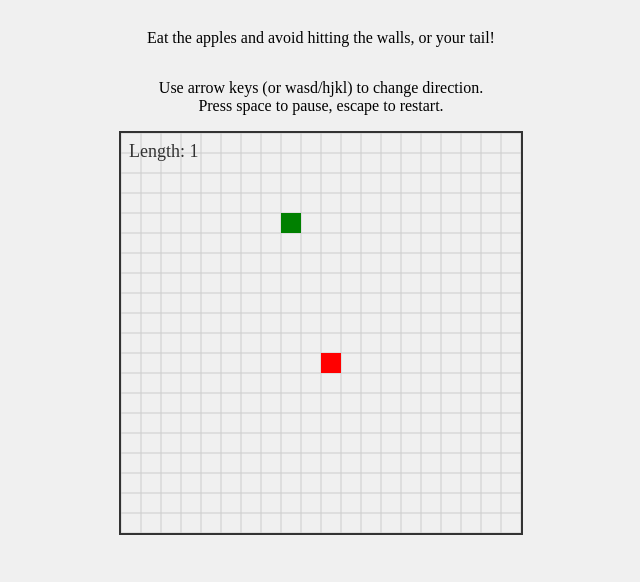
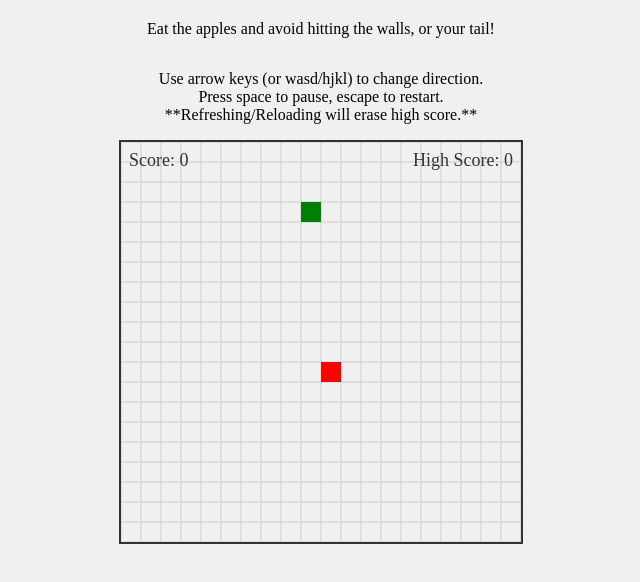
Before and after one commit to AlexLea444/snake_game, a plain HTML site: page index.html in a window 1280 px wide. Shown: the part 164-746 px from the top of the page, without its empty margins (319-959 px from the left). Drawn offline with Linux system fonts and the light colour scheme.

Commit message:
high score added

```diff
--- a/index.html
+++ b/index.html
@@ -11,12 +11,14 @@
   <p>Eat the apples and avoid hitting the walls, or your tail!</p>
   <p style="text-align:center;">
     Use arrow keys (or wasd/hjkl) to change direction.<br>
-    Press space to pause, escape to restart.
+    Press space to pause, escape to restart.<br>
+    **Refreshing/Reloading will erase high score.**
   </p>
   <div id="gameCanvasContainer">
     <canvas id="gameCanvas" width="400" height="400"></canvas>
     <div id="overlay">PAUSED</div> <!-- Overlay with "PAUSED" text -->
     <div id="score">Score: 0</div>
+    <div id="highscore">High Score: 0</div>
   </div>
   <script src="script.js"></script>
 </body>
--- a/script.js
+++ b/script.js
@@ -5,6 +5,8 @@ const overlay = document.getElementById('overlay');
 const gridSize = 20; // Size of each grid cell
 const numRows = canvas.height / gridSize;
 const numCols = canvas.width / gridSize;
+
+let highscore = 0;
 
 class SnakeBody {
   constructor(x, y) {
@@ -25,8 +27,8 @@ class SnakeBody {
 
 class Player {
   constructor() {
-    this.body = new SnakeBody(Math.floor(Math.random() * numCols / 2),
-                                 Math.floor(Math.random() * numRows / 2));
+    this.body = new SnakeBody(Math.floor((Math.random() + 1) * numCols / 8) ,
+                                 Math.floor((Math.random() + 1) * numRows / 8));
     this.dx = 1;
     this.dy = 0;
   }
@@ -175,7 +177,8 @@ function draw() {
     drawSquare(segment);
   }
 
-  document.getElementById('score').textContent = `Length: ${trail.length()+1}`;
+  document.getElementById('score').textContent = `Score: ${trail.length()}`;
+  document.getElementById('highscore').textContent = `High Score: ${highscore}`;
 }
 
 function movePlayer() {
@@ -214,6 +217,7 @@ function movePlayer() {
 }
 
 function resetGame() {
+  highscore = Math.max(highscore, trail.length()-1);
   player = new Player();
   apple.move();
   trail = new Trail();
--- a/styles.css
+++ b/styles.css
@@ -41,3 +41,11 @@ h1 {
   font-size: 18px;
   color: #333;
 }
+
+#highscore {
+  position: absolute;
+  top: 10px;
+  right: 10px;
+  font-size: 18px;
+  color: #333;
+}
```
